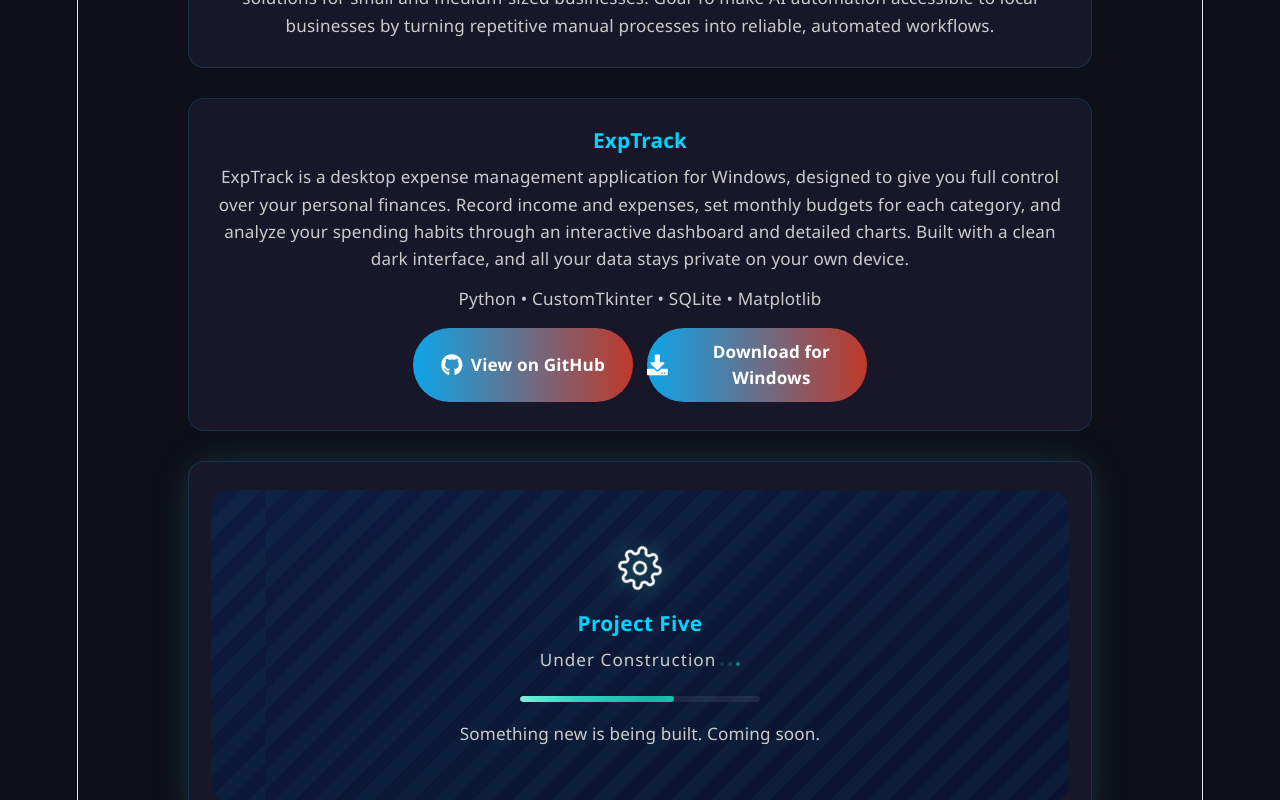
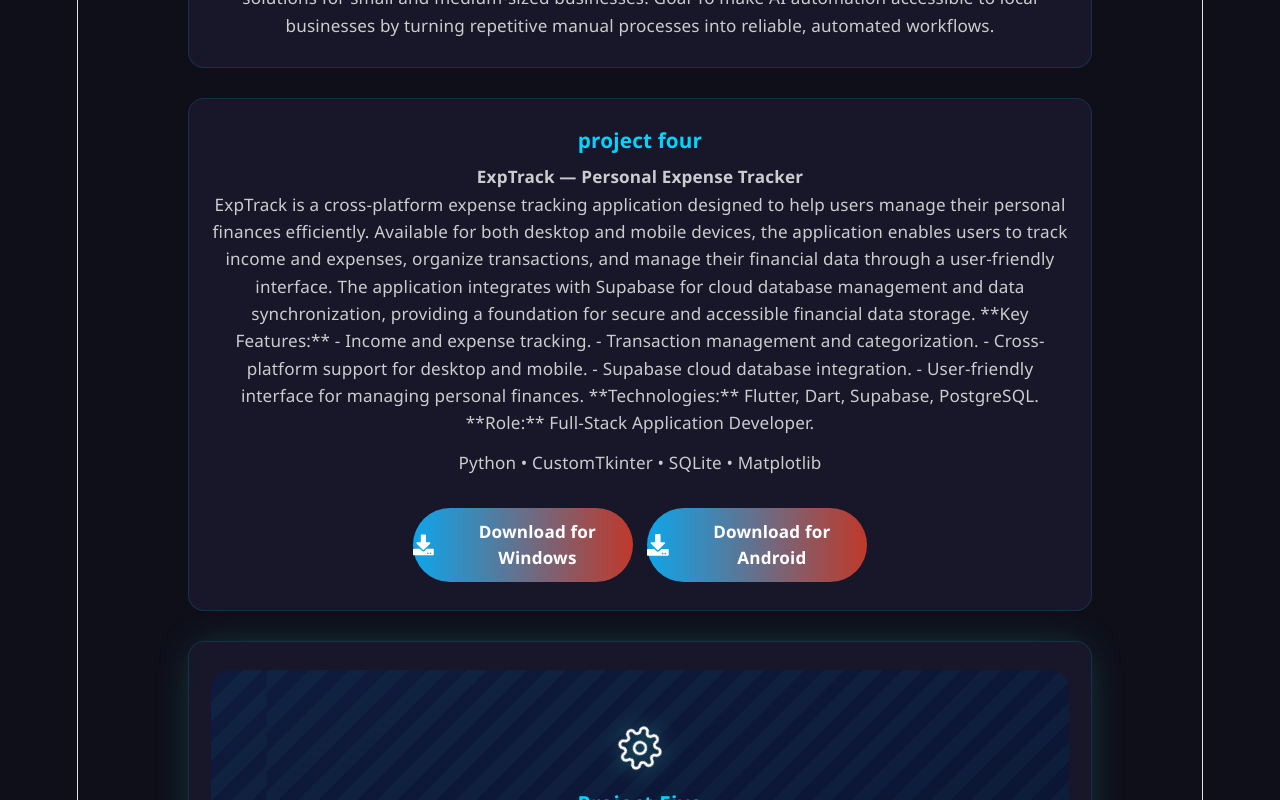
Before and after one commit to qusaianwer/qusai-protfilio, a React (Vite) app: page /projects in a window 1280 px wide. Shown: the part 1280-2080 px from the top of the page. Built offline with nearby package versions, Linux system fonts and the light colour scheme.

Commit message:
add something

```diff
--- a/src/components/contact.jsx
+++ b/src/components/contact.jsx
@@ -12,7 +12,7 @@
     icon: <FaWhatsapp />,
     title: "WhatsApp",
     text: "Chat with me directly",
-    link: "https://wa.me/962779527025",
+    link: "https://wa.me/962776822441",
     color: "#25d366",
   },
   {
--- a/src/components/projects.jsx
+++ b/src/components/projects.jsx
@@ -1,4 +1,4 @@
-import { FaGithub,FaDownload } from "react-icons/fa";
+import { FaDownload } from "react-icons/fa";
 function Projects() {
   return (
     <section className="projects" id="project">
@@ -63,33 +63,45 @@
 To make AI automation accessible to local businesses by turning repetitive manual processes into reliable, automated workflows.
           </p></div>
           <div className="card">
-  <h3>ExpTrack</h3>
+            <h3>project four</h3>
   <p>
-  ExpTrack is a desktop expense management application for Windows,
-  designed to give you full control over your personal finances. Record
-  income and expenses, set monthly budgets for each category, and analyze
-  your spending habits through an interactive dashboard and detailed
-  charts. Built with a clean dark interface, and all your data stays
-  private on your own device.
+  <h4>ExpTrack — Personal Expense Tracker</h4>
+
+
+ExpTrack is a cross-platform expense tracking application designed to help users manage their personal finances efficiently. Available for both desktop and mobile devices, the application enables users to track income and expenses, organize transactions, and manage their financial data through a user-friendly interface.
+
+The application integrates with Supabase for cloud database management and data synchronization, providing a foundation for secure and accessible financial data storage.
+
+**Key Features:**
+- Income and expense tracking.
+- Transaction management and categorization.
+- Cross-platform support for desktop and mobile.
+- Supabase cloud database integration.
+- User-friendly interface for managing personal finances.
+
+**Technologies:** Flutter, Dart, Supabase, PostgreSQL.
+
+**Role:** Full-Stack Application Developer.
 </p>
   <p className="project-tech">Python • CustomTkinter • SQLite • Matplotlib</p>
   <div className="project-btns">
+<div className="project-btns">
   <a
-    href="https://github.com/qusaianwer/ExpTrack"
-    target="_blank"
-    rel="noopener noreferrer"
-    className="gh-btn"
-  >
-    <FaGithub /> View on GitHub
-  </a>
-  <a
-    href="https://github.com/qusaianwer/ExpTrack/releases/latest"
-    target="_blank"
-    rel="noopener noreferrer"
+    href="/ExpTrack.exe"
+    download="ExpTrack.exe"
     className="gh-btn"
   >
     <FaDownload /> Download for Windows
-  </a></div>
+  </a>
+
+  <a
+    href="/ExpTrack.apk"
+    download="ExpTrack.apk"
+    className="gh-btn"
+  >
+    <FaDownload /> Download for Android
+  </a>
+</div></div>
 </div>
          <div className="card p4-card" role="status" aria-live="polite">
   <div className="p4-inner">
```
Also changed, not shown: 2 other files (tests, documents, lock files or other folders).
